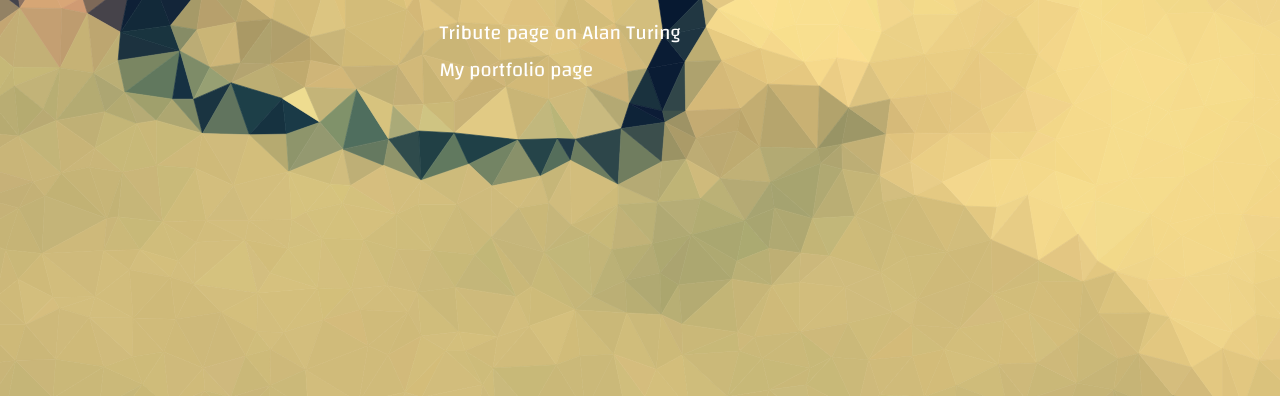
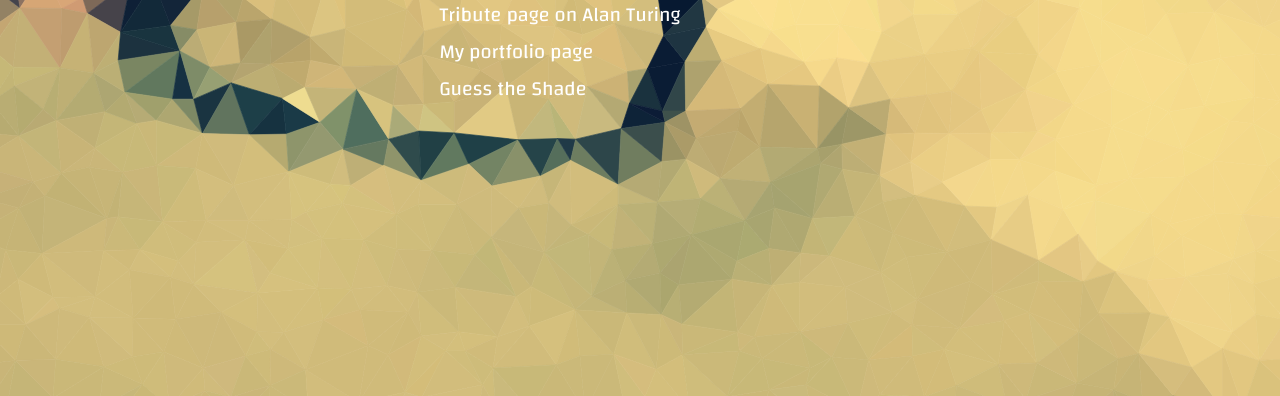
Before and after one commit to nuhash9/nuhash9.github.io, a plain HTML site: page index.html in a window 1280 px wide. Shown: the part 404-800 px from the top of the page. Drawn offline with Linux system fonts and the light colour scheme; a web font is replaced by a local one.

Commit message:
add link to guess-the-shade

```diff
--- a/index.html
+++ b/index.html
@@ -9,6 +9,7 @@
     <ul>
       <li><a href="/fcc-tributepage">Tribute page on Alan Turing</a></li>
       <li><a href="/fcc-portfolio">My portfolio page</a></li>
+      <li><a href="/guess-the-shade">Guess the Shade</a></li>
     </ul>
   </div>
 </body>
```
